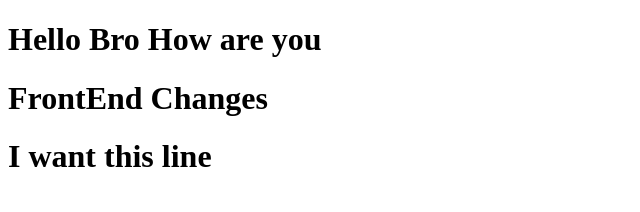
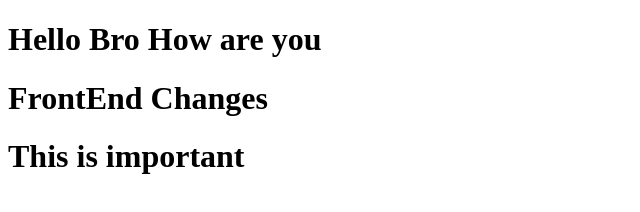
Before and after one commit to prabha55555/Github-Teaching-, a plain HTML site: page index.html in a window 1280 px wide. Shown: the whole page, without its empty margins (0-640 px from the left). Drawn offline with Linux system fonts and the light colour scheme.

Commit message:
Add the new code

```diff
--- a/index.html
+++ b/index.html
@@ -8,7 +8,6 @@
 <body>
     <h1> Hello Bro How are you </h1>
     <h1> FrontEnd Changes</h1>
-    <h1> I want this line</h1>
-
+    <h1> This is important</h1>
 </body>
 </html>
```
